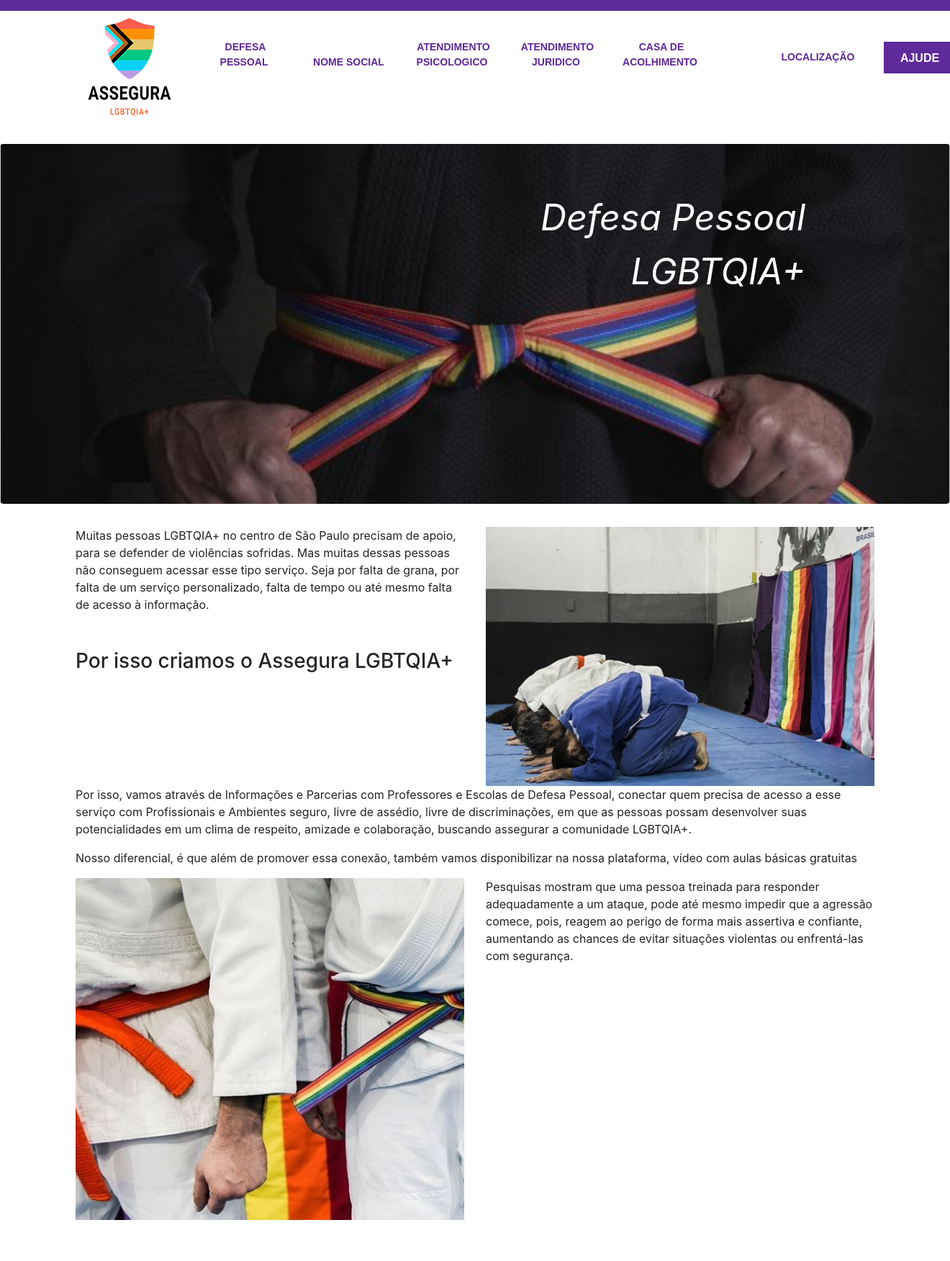
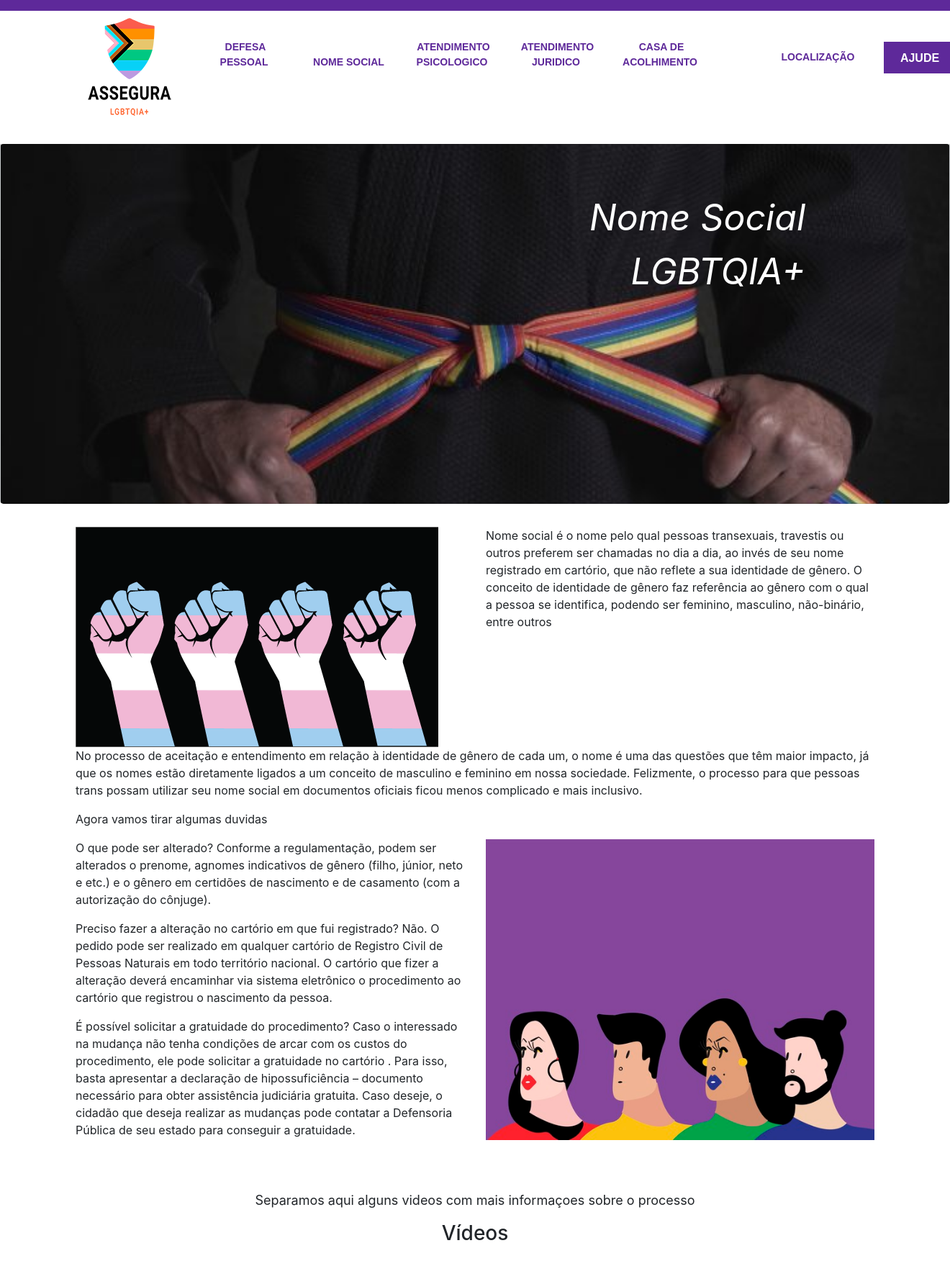
Before and after one commit to squad4spm/AsseguraLGBTQIA, a PHP site: page /nomeSocial.php in a window 1320 px wide. Shown: the top 1752 px of the page at 72% size. Run offline with PHP 8.4, Linux system fonts and the light colour scheme; some libraries are stand-ins or nearby versions.

Commit message:
inclusão nome social

```diff
--- a/nomeSocial.php
+++ b/nomeSocial.php
@@ -3,7 +3,7 @@
 
 <section id="pg_defesa_pessoal_banner" >
     <div class="jumbotron card card-image  d-block">
-        <p class="mx-2 mb-4">Defesa Pessoal <br> LGBTQIA+</p>
+        <p class="mx-2 mb-4">Nome Social <br> LGBTQIA+</p>
     </div>
 </section>
 
@@ -11,11 +11,11 @@
 <section id="pg_defesa_pessoal_primeiraClass" class="container primeiraClass">
     <div class="row">
         <div class="col-md-6">
-            <p>Muitas pessoas LGBTQIA+ no centro de São Paulo precisam de apoio, para se defender de violências sofridas. Mas muitas dessas pessoas não conseguem acessar esse tipo serviço. Seja por falta de grana, por falta de um serviço personalizado, falta de tempo ou até mesmo falta de acesso à informação.</p>
-            <h3><br>Por isso criamos o Assegura LGBTQIA+ </h3>
+        <img src="./images/unnamed2.png" class="img-fluid"/>
+
         </div>
         <div class="col-md-6">
-            <img src="./images/Defesa.png" class="img-fluid"/>
+        <p>Nome social é o nome pelo qual pessoas transexuais, travestis ou outros preferem ser chamadas no dia a dia, ao invés de seu nome registrado em cartório, que não reflete a sua identidade de gênero. O conceito de identidade de gênero faz referência ao gênero com o qual a pessoa se identifica, podendo ser feminino, masculino, não-binário, entre outros</p>
         </div>
     </div>
 </section>
@@ -24,17 +24,27 @@
     <div class="container">
         <div class="row">
             <div class="col-md-12">
-                <p>Por isso, vamos através de Informações e Parcerias com Professores e Escolas de Defesa Pessoal, conectar quem precisa de acesso a esse serviço com Profissionais e Ambientes seguro, livre de assédio, livre de discriminações, em que as pessoas possam desenvolver suas potencialidades em um clima de respeito, amizade e colaboração, buscando assegurar a comunidade LGBTQIA+.</p>
-                <p>Nosso diferencial, é que além de promover essa conexão, também vamos disponibilizar na nossa plataforma, vídeo com aulas básicas gratuitas </p>
+                <p>No processo de aceitação e entendimento em relação à identidade de gênero de cada um, o nome é uma das questões que têm maior impacto, já que os nomes estão diretamente ligados a um conceito de masculino e feminino em nossa sociedade. Felizmente, o processo para que pessoas trans possam utilizar seu nome social em documentos oficiais ficou menos complicado e mais inclusivo.</p>
+                <p> Agora vamos tirar algumas duvidas </p>
             </div>
         </div>
         <div class="segundaClass fonteDois">
             <div class="row">
                 <div class="col-md-6">
-                    <img src="./images/Defesa_Pessoal.png" class="img-fluid">
+                <p>O que pode ser alterado?
+
+ Conforme a regulamentação, podem ser alterados o prenome, agnomes indicativos de gênero (filho, júnior, neto e etc.) e o gênero em certidões de nascimento e de casamento (com a autorização do cônjuge). </p>
+                <p>Preciso fazer a alteração no cartório em que fui registrado?
+
+ Não. O pedido pode ser realizado em qualquer cartório de Registro Civil de Pessoas Naturais em todo território nacional. O cartório que fizer a alteração deverá encaminhar via sistema eletrônico o procedimento ao cartório que registrou o nascimento da pessoa.
+  </p>
+  <p> É possível solicitar a gratuidade do procedimento?
+Caso o interessado na mudança não tenha condições de arcar com os custos do procedimento, ele pode solicitar a gratuidade no cartório . Para isso, basta apresentar a declaração de hipossuficiência – documento necessário para obter assistência judiciária gratuita. Caso deseje, o cidadão que deseja realizar as mudanças pode contatar a Defensoria Pública de seu estado para conseguir a gratuidade.
+</P>
                 </div>
                 <div class="col-md-6">
-                    <p>Pesquisas mostram que uma pessoa treinada para responder adequadamente a um ataque, pode até mesmo impedir que a agressão comece, pois, reagem ao perigo de forma mais assertiva e confiante, aumentando as chances de evitar situações violentas ou enfrentá-las com segurança. </p>
+                <img src="./images/.imgser.jpg" class="img-fluid">
+
                 </div>
             </div>
         </div>
@@ -46,23 +56,23 @@
     <div class="container">
         <div class="row my-3">
             <div class="col">
-                <p class="text-center">Você que é alvo de violência deve saber se defender, isto é empoderamento, é ser livre, <br> é não viver refém do medo.</p>
-                <h3 class="text-center">Vídeos com Aulas de Defesa Pessoal</h3>
+                <p class="text-center">Separamos aqui alguns videos com mais informaçoes sobre o processo </p>
+                <h3 class="text-center">Vídeos</h3>
             </div>
         </div>
 
         <div class="row">
             <div class="col-md-3">
-                <iframe width="100%" height="160" src="https://www.youtube.com/embed/HF8NxF1QYh0" frameborder="0" allow="accelerometer; autoplay; clipboard-write; encrypted-media; gyroscope; picture-in-picture" allowfullscreen></iframe>
+            <iframe width="100%" height="160" src="https://www.youtube.com/embed/3oqztdVbivk" frameborder="0" allow="accelerometer; autoplay; clipboard-write; encrypted-media; gyroscope; picture-in-picture" allowfullscreen></iframe>
             </div>
             <div class="col-md-3">
-                <iframe width="100%" height="160" src="https://www.youtube.com/embed/kxnjvWnpnxQ" frameborder="0" allow="accelerometer; autoplay; clipboard-write; encrypted-media; gyroscope; picture-in-picture" allowfullscreen></iframe>
+            <iframe width="100%" height="160" src="https://www.youtube.com/embed/hRD_xTbIgYc" frameborder="0" allow="accelerometer; autoplay; clipboard-write; encrypted-media; gyroscope; picture-in-picture" allowfullscreen></iframe>
             </div>
             <div class="col-md-3">
-                <iframe width="100%" height="160" src="https://www.youtube.com/embed/rSmerT0ZpFI" frameborder="0" allow="accelerometer; autoplay; clipboard-write; encrypted-media; gyroscope; picture-in-picture" allowfullscreen></iframe>
+            <iframe width="100%" height="160" src="https://www.youtube.com/embed/sBKF5va4nRI" frameborder="0" allow="accelerometer; autoplay; clipboard-write; encrypted-media; gyroscope; picture-in-picture" allowfullscreen></iframe>
             </div>
             <div class="col-md-3">
-                <iframe width="100%" height="160" src="https://www.youtube.com/embed/C14myVELhnE" frameborder="0" allow="accelerometer; autoplay; clipboard-write; encrypted-media; gyroscope; picture-in-picture" allowfullscreen></iframe>
+            <iframe width="100%" height="160" src="https://www.youtube.com/embed/1NOetBCF_pw" frameborder="0" allow="accelerometer; autoplay; clipboard-write; encrypted-media; gyroscope; picture-in-picture" allowfullscreen></iframe>
             </div>
         </div>
     </div>
@@ -74,13 +84,13 @@
     <div class="container">
         <div class="row my-3">
             <div class="col">
-                 <h3>Artigos sobre Defesa Pessoal</h3>
+                 <h3>Artigos sobre, Retficação Nome Social e Documentação </h3>
             </div>
         </div>
 
         <div class="row">
              <div class="col-md-3">
-                 <img src="./images/imagemartigotrans.jpg" class="mr-3 img-fluid" alt="Conheça a primeira Trans faixa-preta de Jiu-Jitsu">
+                 <img src="./images/casa1.PNG" class="mr-3 img-fluid" alt="Conheça a primeira Trans faixa-preta de Jiu-Jitsu">
                  <h5 class="mt-0">Conheça a primeira Trans faixa-preta de Jiu-Jitsu</h5>
                  <p>O jiu-jitsu brasileiro é muito peculiar como hobby. Isso meio que mergulha o praticante profundamente em um estilo de vida especial...</p>
                  <a class="btn btn-primary" target="_blank" href="https://medium.com/@piranhasteamfc/conhe%C3%A7a-a-primeira-trans-faixa-preta-de-jiu-jitsu-3b591fdda7c6" role="button">Leia Mais</a>
```
Also changed, not shown: images/.imgser.jpg (added), images/Img.nomesocial.jpeg (added), images/unnamed2.png (added).
